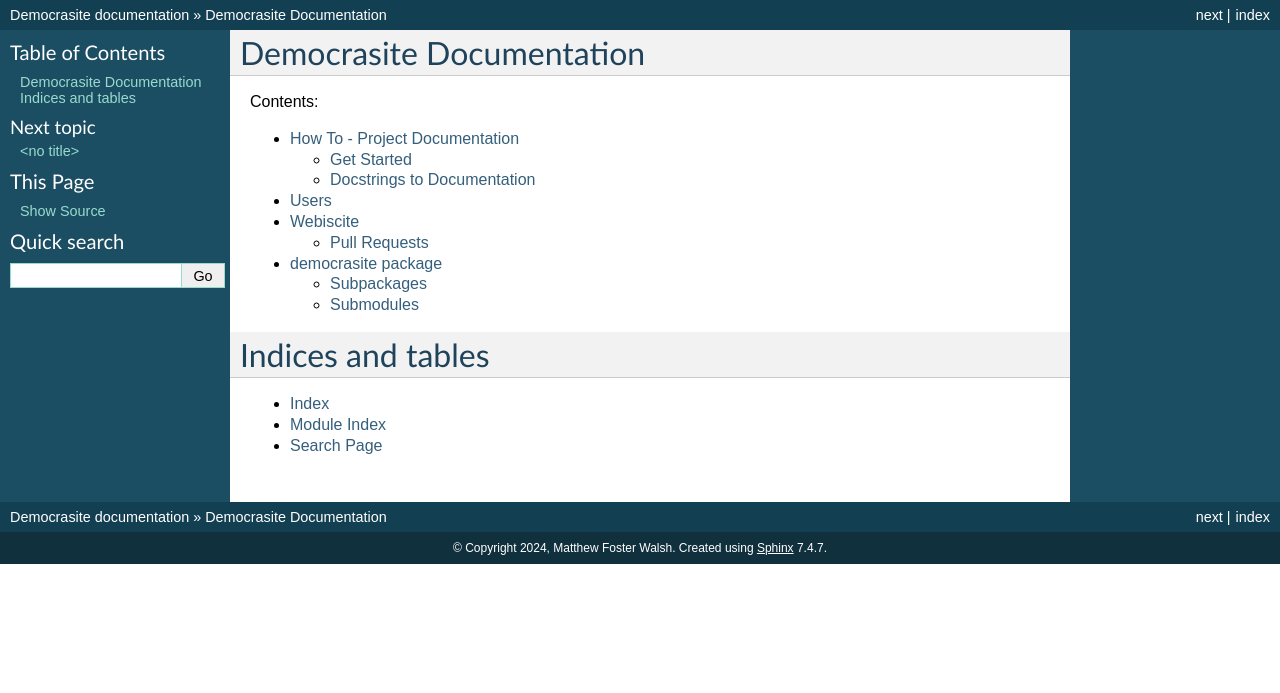
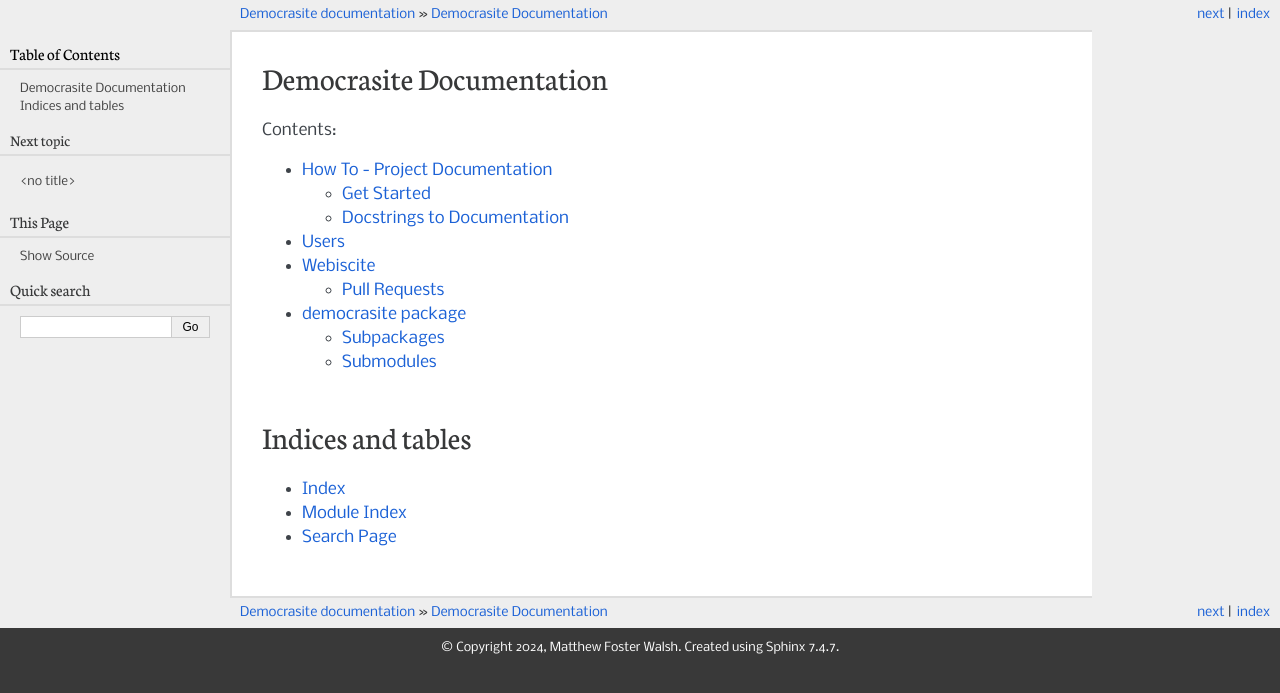
Before and after one commit to mfosterw/cookiestocracy, a Sphinx documentation site: the page built from docs/index.rst, in a window 1280 px wide. Shown: the top 693 px of the page. Built offline with Sphinx 7.4.7, drawn with Linux system fonts in a browser that asks for light colours.

Commit message:
Improve docs style

```diff
--- a/docs/conf.py
+++ b/docs/conf.py
@@ -58,9 +58,11 @@
 
 # The theme to use for HTML and HTML Help pages.  See the documentation for
 # a list of builtin themes.
-html_theme = "classic"
+html_theme = "pyramid"
 
 # Add any paths that contain custom static files (such as style sheets) here,
 # relative to this directory. They are copied after the builtin static files,
 # so a file named "default.css" will overwrite the builtin "default.css".
 # html_static_path = ["_static"] # noqa: ERA001
+
+toc_object_entries_show_parents = "hide"
```
